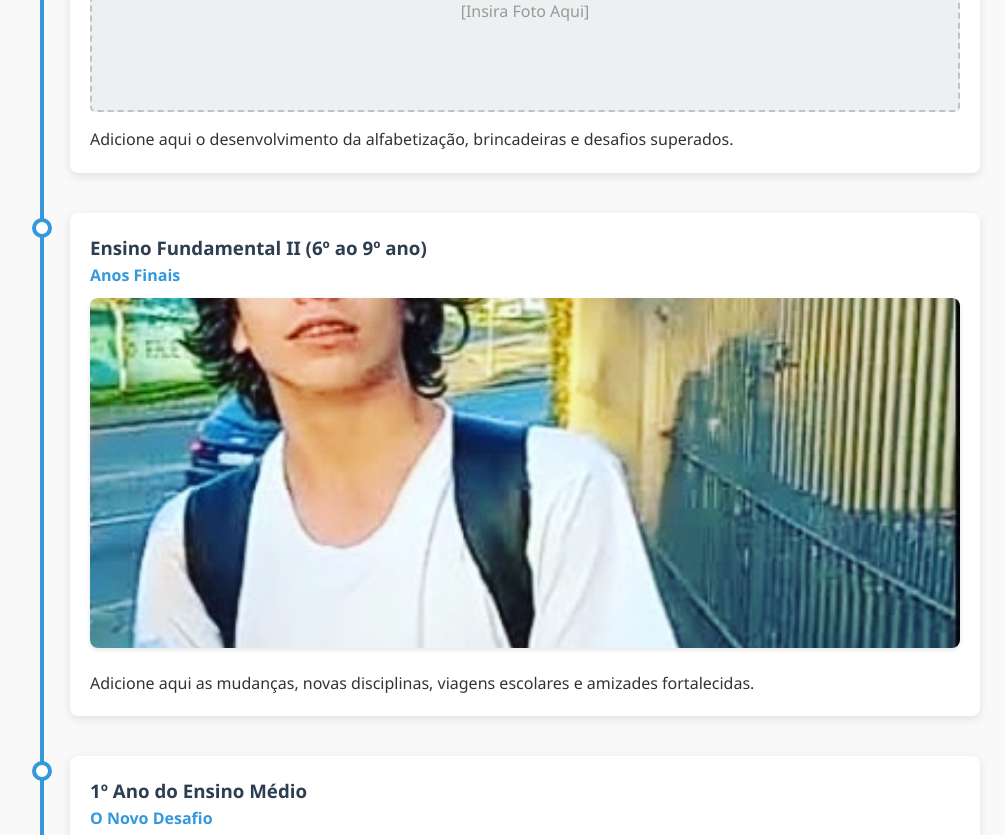
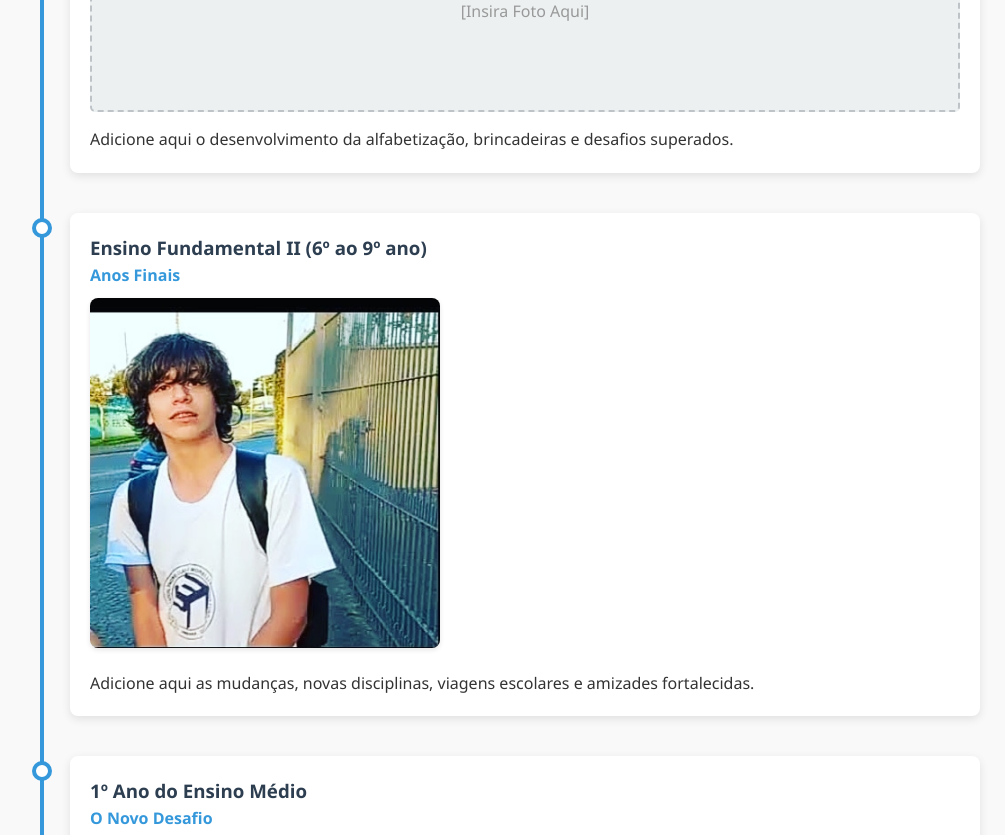
Before and after one commit to ArthurN-RDB/fim, a plain HTML site: page index.html in a window 1280 px wide. Shown: the part 1130-1965 px from the top of the page, without its empty margins (140-1145 px from the left). Drawn offline with Linux system fonts and the light colour scheme.

Commit message:
coreção tamanho

```diff
--- a/style.css
+++ b/style.css
@@ -220,7 +220,7 @@ footer {
 
 /* Estilo para as fotos da linha do tempo */
 .foto-memoria {
-    width: 100%; /* Faz a foto ocupar a largura total do cartão */
+    width: auto; /* Faz a foto ocupar a largura total do cartão */
     height: auto;
     max-height: 350px; /* Impede que fotos verticais fiquem gigantes */
     object-fit: cover; /* Corta a imagem suavemente para não achatar */
```
